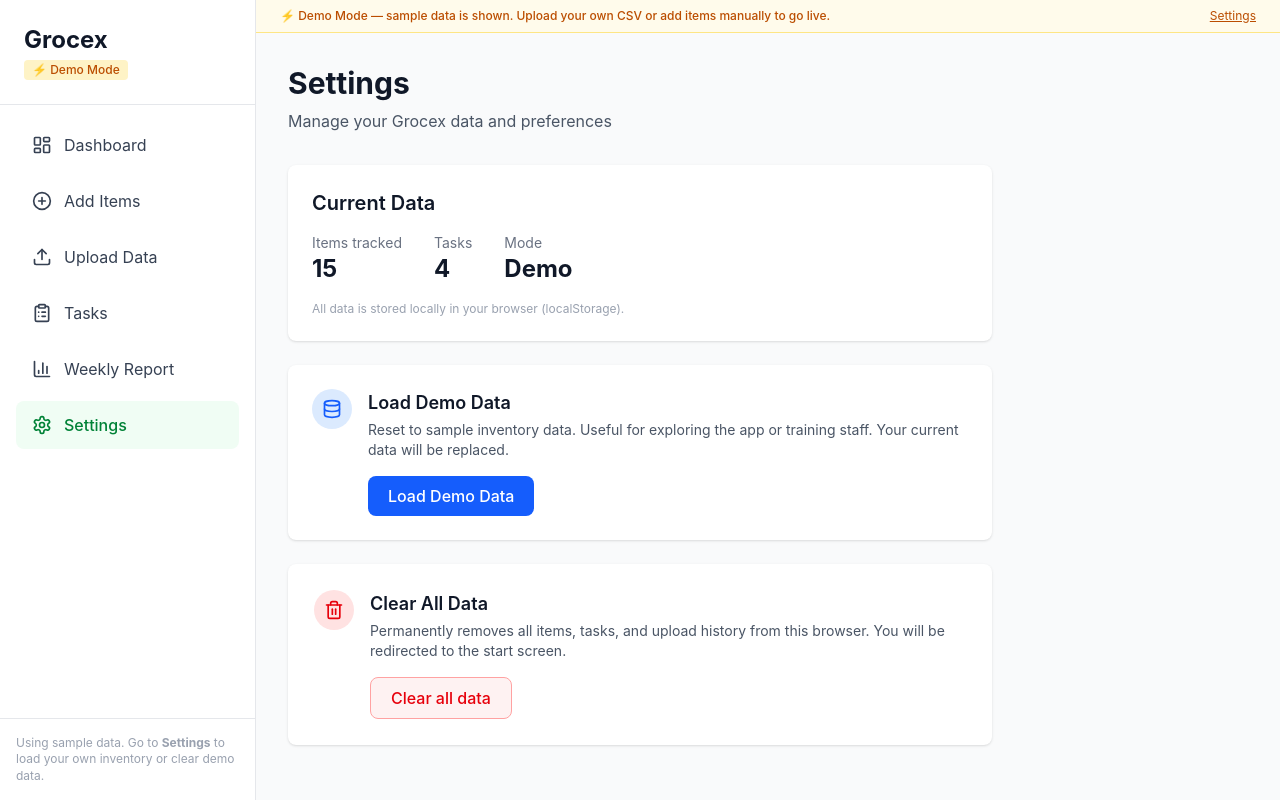
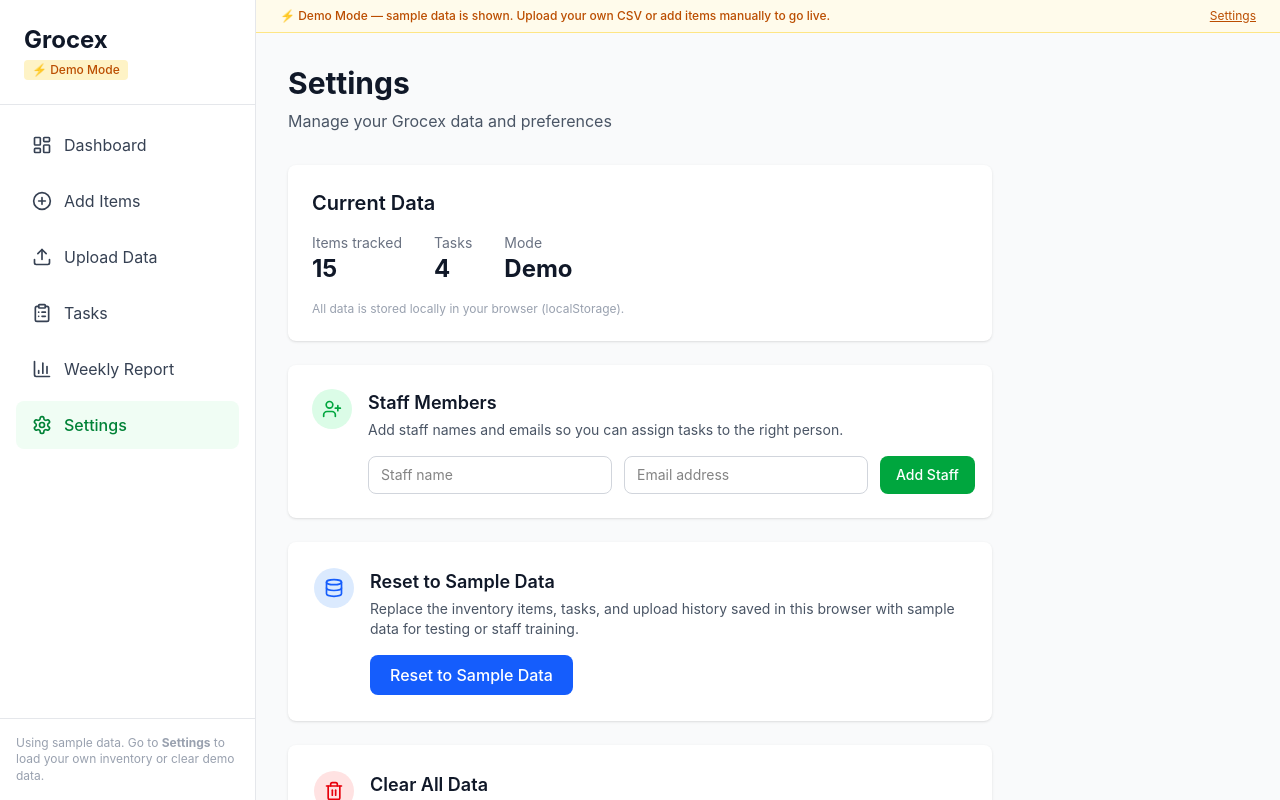
Before and after one commit to theofficialzapman/grocex-mvp, a React (Vite) app: page /app/settings in a window 1280 px wide. Built offline with nearby package versions, Linux system fonts and the light colour scheme.

Commit message:
add staff emails, reset wording, confirm modal

```diff
--- a/src/app/components/ItemDetailDrawer.tsx
+++ b/src/app/components/ItemDetailDrawer.tsx
@@ -12,13 +12,31 @@ interface ItemDetailDrawerProps {
 }
 
 export function ItemDetailDrawer({ item, onClose }: ItemDetailDrawerProps) {
-  const { addTask } = useData();
+  const { addTask, staff } = useData();
   const [assignee, setAssignee] = useState('');
+  const [assigneeEmail, setAssigneeEmail] = useState('');
   const [dueDate, setDueDate] = useState('');
   const [notes, setNotes] = useState('');
   const [selectedAction, setSelectedAction] = useState<ActionType | null>(null);
 
   if (!item) return null;
+
+  const handleStaffSelect = (e: React.ChangeEvent<HTMLSelectElement>) => {
+    const value = e.target.value;
+    if (value === '') {
+      setAssignee('');
+      setAssigneeEmail('');
+    } else if (value === '__manual__') {
+      setAssignee('');
+      setAssigneeEmail('');
+    } else {
+      const member = staff.find(m => m.id === value);
+      if (member) {
+        setAssignee(member.name);
+        setAssigneeEmail(member.email);
+      }
+    }
+  };
 
   const handleCreateTask = () => {
     if (!selectedAction) {
@@ -32,6 +50,7 @@ export function ItemDetailDrawer({ item, onClose }: ItemDetailDrawerProps) {
       itemName: item.name,
       action: selectedAction,
       assignee: assignee || undefined,
+      assigneeEmail: assigneeEmail || undefined,
       dueDate: dueDate || new Date().toISOString().split('T')[0],
       notes: notes || undefined,
       completed: false,
@@ -41,6 +60,7 @@ export function ItemDetailDrawer({ item, onClose }: ItemDetailDrawerProps) {
     addTask(task);
     toast.success(`Task created for ${item.name}`);
     setAssignee('');
+    setAssigneeEmail('');
     setDueDate('');
     setNotes('');
     setSelectedAction(null);
@@ -153,11 +173,40 @@ export function ItemDetailDrawer({ item, onClose }: ItemDetailDrawerProps) {
                 <label className="block text-sm font-medium text-gray-700 mb-1">
                   Assignee (optional)
                 </label>
+                {staff.length > 0 ? (
+                  <select
+                    onChange={handleStaffSelect}
+                    className="w-full px-3 py-2 border border-gray-300 rounded-lg focus:outline-none focus:ring-2 focus:ring-green-500"
+                  >
+                    <option value="">Select staff member...</option>
+                    {staff.map(m => (
+                      <option key={m.id} value={m.id}>{m.name} ({m.email})</option>
+                    ))}
+                    <option value="__manual__">Type manually...</option>
+                  </select>
+                ) : (
+                  <p className="text-xs text-gray-500 mb-2">No staff added yet. Add staff in Settings or type a name below.</p>
+                )}
+                {(staff.length === 0 || assignee === '') && (
+                  <input
+                    type="text"
+                    value={assignee}
+                    onChange={(e) => setAssignee(e.target.value)}
+                    placeholder="Staff name"
+                    className="w-full mt-2 px-3 py-2 border border-gray-300 rounded-lg focus:outline-none focus:ring-2 focus:ring-green-500"
+                  />
+                )}
+              </div>
+
+              <div>
+                <label className="block text-sm font-medium text-gray-700 mb-1">
+                  Assignee Email (optional)
+                </label>
                 <input
-                  type="text"
-                  value={assignee}
-                  onChange={(e) => setAssignee(e.target.value)}
-                  placeholder="Staff name"
+                  type="email"
+                  value={assigneeEmail}
+                  onChange={(e) => setAssigneeEmail(e.target.value)}
+                  placeholder="staff@store.com"
                   className="w-full px-3 py-2 border border-gray-300 rounded-lg focus:outline-none focus:ring-2 focus:ring-green-500"
                 />
               </div>
--- a/src/app/context/DataContext.tsx
+++ b/src/app/context/DataContext.tsx
@@ -1,5 +1,5 @@
 import React, { createContext, useContext, useState, useCallback, useEffect, useRef } from 'react';
-import { Item, Task, UploadStatus } from '../types';
+import { Item, Task, UploadStatus, StaffMember } from '../types';
 import { sampleItems, sampleTasks } from '../data/sampleData';
 
 // --- localStorage helpers ---
@@ -9,6 +9,7 @@ const KEYS = {
   UPLOAD_STATUS: 'grocex_upload_status',
   IS_DEMO: 'grocex_is_demo',
   USER_CLEARED: 'grocex_user_cleared',
+  STAFF: 'grocex_staff',
 };
 
 function load<T>(key: string, fallback: T): T {
@@ -61,6 +62,7 @@ interface DataContextType {
   tasks: Task[];
   uploadStatus: UploadStatus;
   isDemoMode: boolean;
+  staff: StaffMember[];
   addItem: (item: Item) => void;
   addItems: (items: Item[]) => void;
   updateItem: (id: string, updates: Partial<Item>) => void;
@@ -71,6 +73,8 @@ interface DataContextType {
   loadDemoData: () => void;
   updateUploadStatus: (key: keyof UploadStatus, status: UploadStatus[keyof UploadStatus]) => void;
   clearAllData: () => void;
+  addStaff: (member: StaffMember) => void;
+  removeStaff: (id: string) => void;
 }
 
 const DataContext = createContext<DataContextType | undefined>(undefined);
@@ -81,6 +85,7 @@ export function DataProvider({ children }: { children: React.ReactNode }) {
   const [tasks, setTasks] = useState<Task[]>(initial.current.tasks);
   const [isDemoMode, setIsDemoMode] = useState<boolean>(initial.current.isDemoMode);
   const [uploadStatus, setUploadStatus] = useState<UploadStatus>(initial.current.uploadStatus);
+  const [staff, setStaff] = useState<StaffMember[]>(() => load<StaffMember[]>(KEYS.STAFF, []));
 
   // Persist whenever state changes (skip very first render — already saved in initState)
   const mounted = useRef(false);
@@ -103,6 +108,18 @@ export function DataProvider({ children }: { children: React.ReactNode }) {
     if (!mounted.current) return;
     save(KEYS.UPLOAD_STATUS, uploadStatus);
   }, [uploadStatus]);
+
+  useEffect(() => {
+    save(KEYS.STAFF, staff);
+  }, [staff]);
+
+  const addStaff = useCallback((member: StaffMember) => {
+    setStaff(prev => [...prev, member]);
+  }, []);
+
+  const removeStaff = useCallback((id: string) => {
+    setStaff(prev => prev.filter(m => m.id !== id));
+  }, []);
 
   const loadDemoData = useCallback(() => {
     const fresh = sampleItems; // recompute relative dates
@@ -171,6 +188,7 @@ export function DataProvider({ children }: { children: React.ReactNode }) {
         tasks,
         uploadStatus,
         isDemoMode,
+        staff,
         addItem,
         addItems,
         updateItem,
@@ -181,6 +199,8 @@ export function DataProvider({ children }: { children: React.ReactNode }) {
         loadDemoData,
         updateUploadStatus,
         clearAllData,
+        addStaff,
+        removeStaff,
       }}
     >
       {children}
--- a/src/app/screens/Settings.tsx
+++ b/src/app/screens/Settings.tsx
@@ -2,28 +2,52 @@ import { useState } from 'react';
 import { useData } from '../context/DataContext';
 import { useNavigate } from 'react-router';
 import { toast } from 'sonner';
-import { Trash2, Database, AlertTriangle } from 'lucide-react';
+import { Trash2, Database, AlertTriangle, UserPlus, X } from 'lucide-react';
+import { StaffMember } from '../types';
 
 export default function Settings() {
-  const { clearAllData, loadDemoData, isDemoMode, items, tasks } = useData();
+  const { clearAllData, loadDemoData, isDemoMode, items, tasks, staff, addStaff, removeStaff } = useData();
   const navigate = useNavigate();
   const [confirmClear, setConfirmClear] = useState(false);
+  const [confirmReset, setConfirmReset] = useState(false);
+  const [newName, setNewName] = useState('');
+  const [newEmail, setNewEmail] = useState('');
 
   const handleClearData = () => {
-    if (!confirmClear) {
-      setConfirmClear(true);
-      return;
-    }
+    if (!confirmClear) { setConfirmClear(true); return; }
     clearAllData();
     setConfirmClear(false);
     toast.success('All data cleared');
     navigate('/');
   };
 
-  const handleLoadDemo = () => {
+  const handleResetDemo = () => {
+    if (!confirmReset) { setConfirmReset(true); return; }
     loadDemoData();
-    toast.success('Demo data loaded');
+    setConfirmReset(false);
+    toast.success('Reset to sample data');
     navigate('/app/dashboard');
+  };
+
+  const handleAddStaff = () => {
+    if (!newName.trim() || !newEmail.trim()) {
+      toast.error('Please enter both a name and email');
+      return;
+    }
+    const emailRegex = /^[^\s@]+@[^\s@]+\.[^\s@]+$/;
+    if (!emailRegex.test(newEmail.trim())) {
+      toast.error('Please enter a valid email address');
+      return;
+    }
+    const member: StaffMember = {
+      id: `staff_${Date.now()}`,
+      name: newName.trim(),
+      email: newEmail.trim(),
+    };
+    addStaff(member);
+    setNewName('');
+    setNewEmail('');
+    toast.success(`${member.name} added to staff list`);
   };
 
   return (
@@ -53,24 +77,104 @@ export default function Settings() {
         <p className="text-xs text-gray-400">All data is stored locally in your browser (localStorage).</p>
       </div>
 
-      {/* Demo mode */}
+      {/* Staff management */}
       <div className="bg-white rounded-lg shadow p-6 mb-6">
+        <div className="flex items-start gap-4">
+          <div className="w-10 h-10 bg-green-100 rounded-full flex items-center justify-center flex-shrink-0">
+            <UserPlus className="w-5 h-5 text-green-600" />
+          </div>
+          <div className="flex-1">
+            <h3 className="font-semibold text-gray-900 mb-1">Staff Members</h3>
+            <p className="text-sm text-gray-600 mb-4">
+              Add staff names and emails so you can assign tasks to the right person.
+            </p>
+
+            {staff.length > 0 && (
+              <div className="mb-4 space-y-2">
+                {staff.map((member) => (
+                  <div key={member.id} className="flex items-center justify-between p-3 bg-gray-50 rounded-lg border border-gray-200">
+                    <div>
+                      <p className="text-sm font-medium text-gray-900">{member.name}</p>
+                      <p className="text-xs text-gray-500">{member.email}</p>
+                    </div>
+                    <button
+                      onClick={() => removeStaff(member.id)}
+                      className="p-1 text-gray-400 hover:text-red-500 transition-colors"
+                    >
+                      <X className="w-4 h-4" />
+                    </button>
+                  </div>
+                ))}
+              </div>
+            )}
+
+            <div className="flex gap-3">
+              <input
+                type="text"
+                value={newName}
+                onChange={(e) => setNewName(e.target.value)}
+                placeholder="Staff name"
+                className="flex-1 px-3 py-2 border border-gray-300 rounded-lg text-sm focus:outline-none focus:ring-2 focus:ring-green-500"
+              />
+              <input
+                type="email"
+                value={newEmail}
+                onChange={(e) => setNewEmail(e.target.value)}
+                placeholder="Email address"
+                className="flex-1 px-3 py-2 border border-gray-300 rounded-lg text-sm focus:outline-none focus:ring-2 focus:ring-green-500"
+              />
+              <button
+                onClick={handleAddStaff}
+                className="px-4 py-2 bg-green-600 text-white rounded-lg text-sm font-medium hover:bg-green-700 transition-colors whitespace-nowrap"
+              >
+                Add Staff
+              </button>
+            </div>
+          </div>
+        </div>
+      </div>
+
+      {/* Reset to sample data */}
+      <div className={`bg-white rounded-lg shadow p-6 mb-6 border-2 ${confirmReset ? 'border-amber-300' : 'border-transparent'}`}>
         <div className="flex items-start gap-4">
           <div className="w-10 h-10 bg-blue-100 rounded-full flex items-center justify-center flex-shrink-0">
             <Database className="w-5 h-5 text-blue-600" />
           </div>
           <div className="flex-1">
-            <h3 className="font-semibold text-gray-900 mb-1">Load Demo Data</h3>
+            <h3 className="font-semibold text-gray-900 mb-1">Reset to Sample Data</h3>
             <p className="text-sm text-gray-600 mb-4">
-              Reset to sample inventory data. Useful for exploring the app or training staff.
-              Your current data will be replaced.
+              Replace the inventory items, tasks, and upload history saved in this browser with sample data for testing or staff training.
             </p>
-            <button
-              onClick={handleLoadDemo}
-              className="px-5 py-2 bg-blue-600 text-white rounded-lg font-medium hover:bg-blue-700 transition-colors"
-            >
-              Load Demo Data
-            </button>
+
+            {confirmReset && (
+              <div className="flex items-center gap-2 mb-4 p-3 bg-amber-50 rounded-lg border border-amber-200">
+                <AlertTriangle className="w-4 h-4 text-amber-600 flex-shrink-0" />
+                <p className="text-sm text-amber-700">
+                  <strong>Reset to sample data?</strong> This cannot be undone.
+                </p>
+              </div>
+            )}
+
+            <div className="flex gap-3">
+              <button
+                onClick={handleResetDemo}
+                className={`px-5 py-2 rounded-lg font-medium transition-colors ${
+                  confirmReset
+                    ? 'bg-amber-500 text-white hover:bg-amber-600'
+                    : 'bg-blue-600 text-white hover:bg-blue-700'
+                }`}
+              >
+                {confirmReset ? 'Yes, reset to sample data' : 'Reset to Sample Data'}
+              </button>
+              {confirmReset && (
+                <button
+                  onClick={() => setConfirmReset(false)}
+                  className="px-5 py-2 border border-gray-300 text-gray-700 rounded-lg font-medium hover:bg-gray-50 transition-colors"
+                >
+                  Cancel
+                </button>
+              )}
+            </div>
           </div>
         </div>
       </div>
```
Also changed, not shown: src/app/types.ts (+7 -0 lines).
